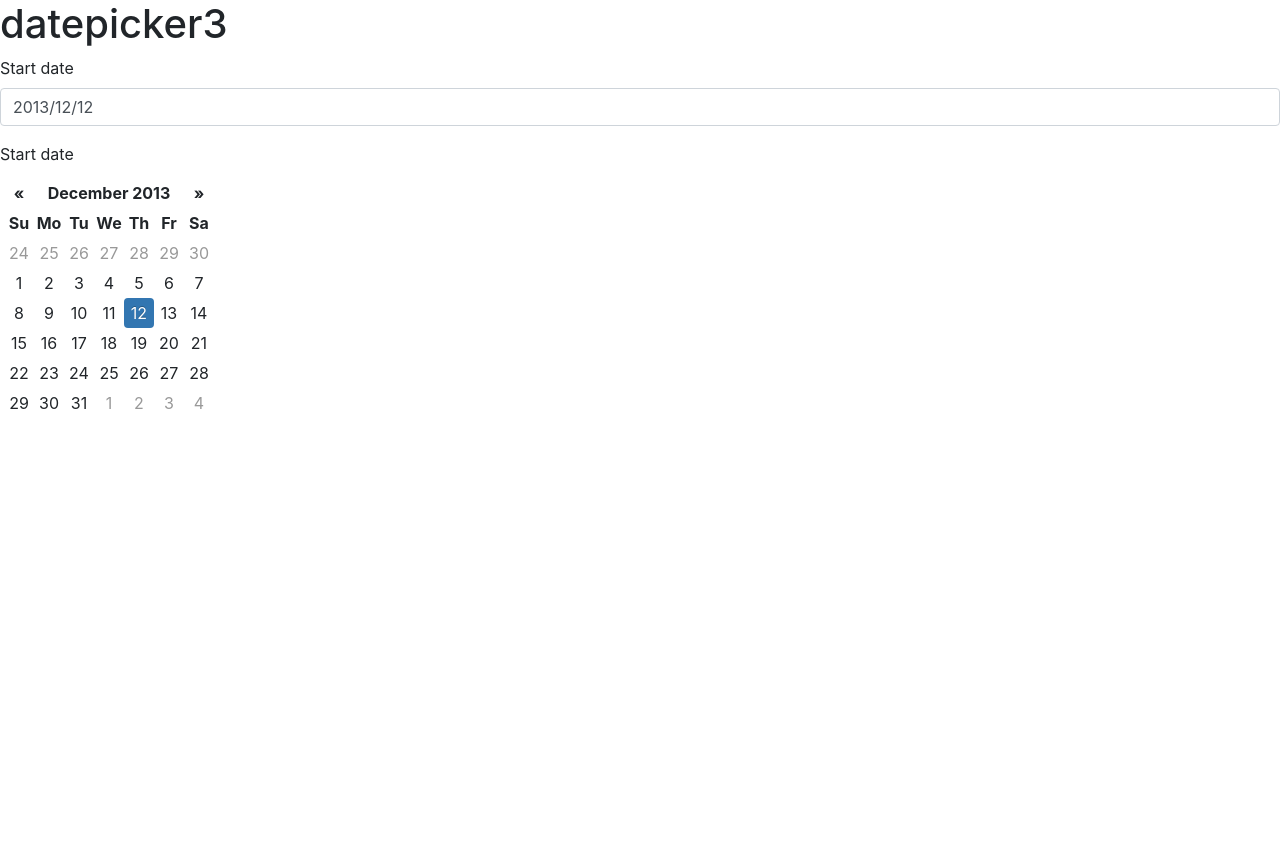
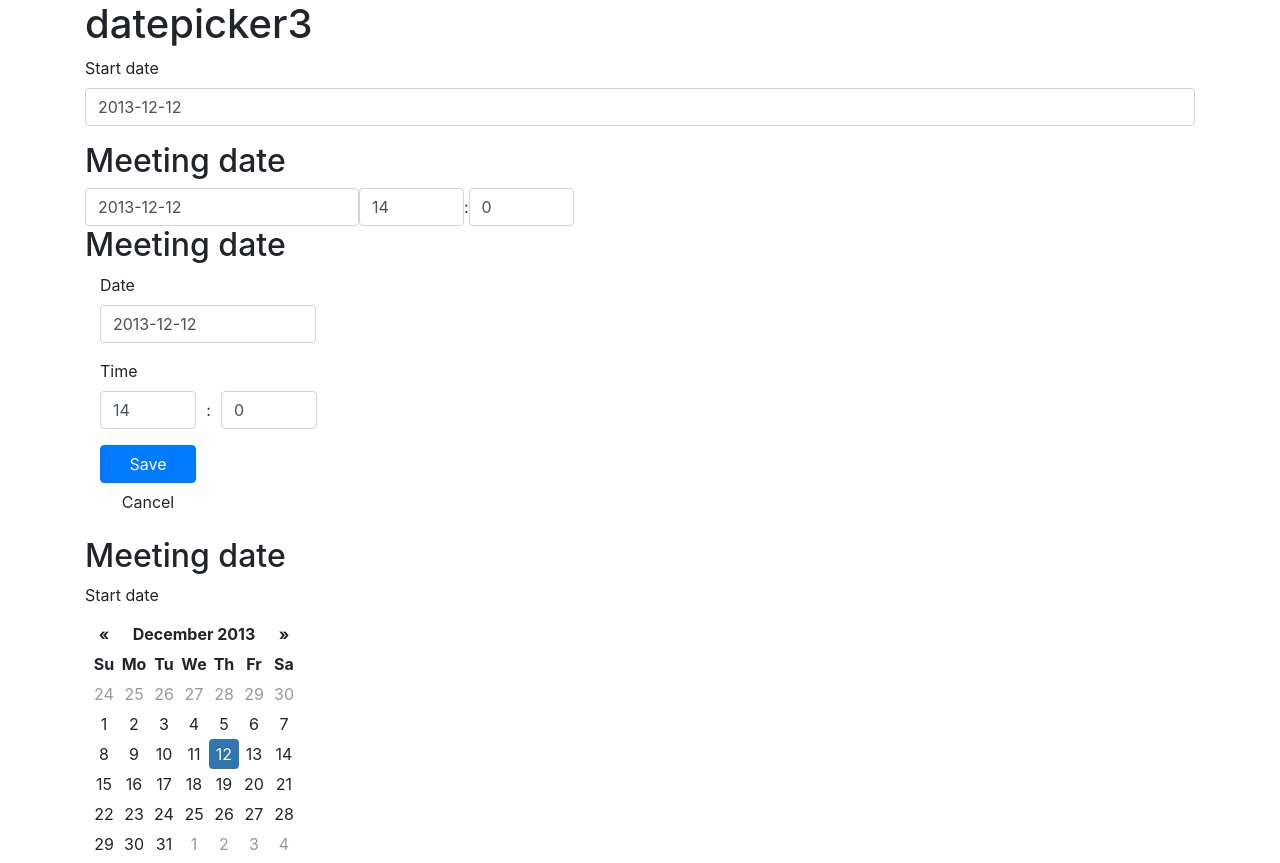
Before and after one commit to HackTuesday/bootstrap3, a plain HTML site: page datepicker.html in a window 1280 px wide. Before the commit the page ends 800 px from the top, so only its background shows below. Drawn offline with nearby package versions, Linux system fonts and the light colour scheme.

Commit message:
horizontal & inline...i like the horizontal one

```diff
--- a/datepicker.html
+++ b/datepicker.html
@@ -10,18 +10,84 @@
   </head>
 
   <body>
+    <div class="container">
 
+      <div class="page-header">
         <h1>datepicker3</h1>
+      </div>
+
+      <form role="form">
+        <div class="form-group">
+          <label for="week_start_date_basic">Start date</label>
+          <input type="text" class="form-control" data-provide="datepicker" data-date-format="yyyy-mm-dd" id="week_start_date_basic" name="week[start_date]" value="2013-12-12">
+        </div>
+      </form>
+
+      <h2>Meeting date</h2>
+
+      <form role="form" class="form-inline">
+        <div class="form-group">
+          <label for="week_start_date_inline" class="sr-only">Date</label>
+          <input type="text" class="form-control" data-provide="datepicker" data-date-format="yyyy-mm-dd" id="week_start_date_inline" name="week[start_date]" value="2013-12-12">
+        </div>
 
         <div class="form-group">
-      <label for="week_start_date">Start date</label>
-      <input type="text" class="form-control" data-provide="datepicker" data-date-format="yyyy/mm/dd" id="week_start_date" name="week[start_date]" value="2013/12/12">
+          <label for="week_start_time_hour_inline" class="sr-only">Hour</label>
+          <input type="number" class="form-control" id="week_start_time_hour_inline" name="week[start_time_hour]" value="14" min="0" max="23">
         </div>
 
+        <span>:</span>
 
+        <div class="form-group">
+          <label for="week_start_time_min_inline" class="sr-only">Minute</label>
+          <input type="number" class="form-control" id="week_start_time_min_inline" name="week[start_time_min]" value="0" min="0" max="59">
+        </div>
+      </form>
+
+
+      <h2>Meeting date</h2>
+
+      <form role="form" class="form-horizontal">
+        <div class="form-group">
+          <label for="week_start_date_horizontal" class="col-sm-2 control-label">Date</label>
+          <div class="col-sm-10">
+            <input type="text" class="form-control" data-provide="datepicker" data-date-format="yyyy-mm-dd" data-date-autoclose="true" id="week_start_date_horizontal" name="week[start_date]" value="2013-12-12" style="width: 13.5em; display: inline-block;">
+          </div>
+        </div>
+
+        <div class="form-group">
+          <label for="week_start_time_hour_horizontal" class="col-sm-2 control-label">Time</label>
+          <div class="col-sm-10">
+            <input type="number" class="form-control" id="week_start_time_hour_horizontal" name="week[start_time_hour]" value="14" min="0" max="23" style="width: 6em; display: inline-block;">
+
+            <span style="width: 1em; display: inline-block; text-align: center;">:</span>
+
+            <label for="week_start_time_min_horizontal" class="sr-only">Minute</label>
+            <input type="number" class="form-control" id="week_start_time_min_horizontal" name="week[start_time_min]" value="0" min="0" max="45" step="15" style="width: 6em; display: inline-block;">
+          </div>
+        </div>
+
+        <div class="form-group">
+          <div class="col-sm-offset-2 col-sm-2">
+            <button type="submit" class="btn btn-primary" style="width: 6em;">Save</button>
+          </div>
+
+          <div class="col-sm-2">
+            <button type="button" class="btn btn-default" style="width: 6em;">Cancel</button>
+          </div>
+        </div>
+
+      </form>
+
+      <h2>Meeting date</h2>
+
+      <form role="form">
         <div class="embedded-datepicker-container">
           <label for="embedded_week_start_date">Start date</label>
           <div></div>
+        </div>
+      </form>
+
     </div>
 
 
@@ -32,8 +98,8 @@
     <script>
       $( function( ) {
         $( '.embedded-datepicker-container div' ).datepicker( {
-          format: 'yyyy/mm/dd'
-        } ).datepicker( 'update', '2013/12/12' );
+          format: 'yyyy-mm-dd'
+        } ).datepicker( 'update', '2013-12-12' );
       } );
     </script>
 
```
Lines whose indentation alone changed are shown as unchanged.
